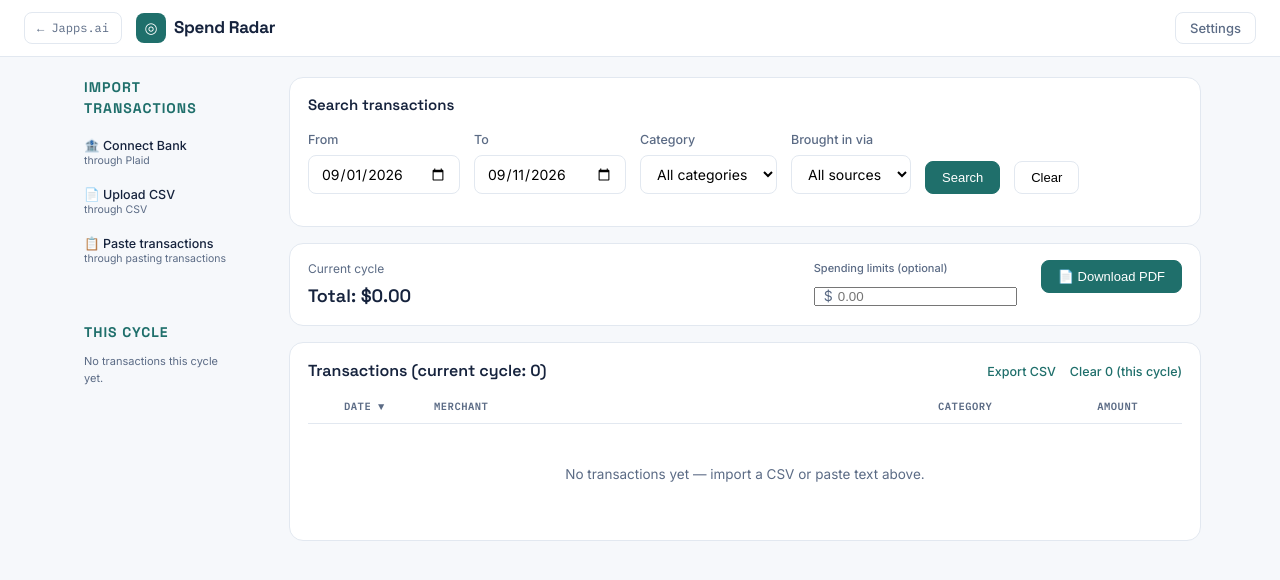
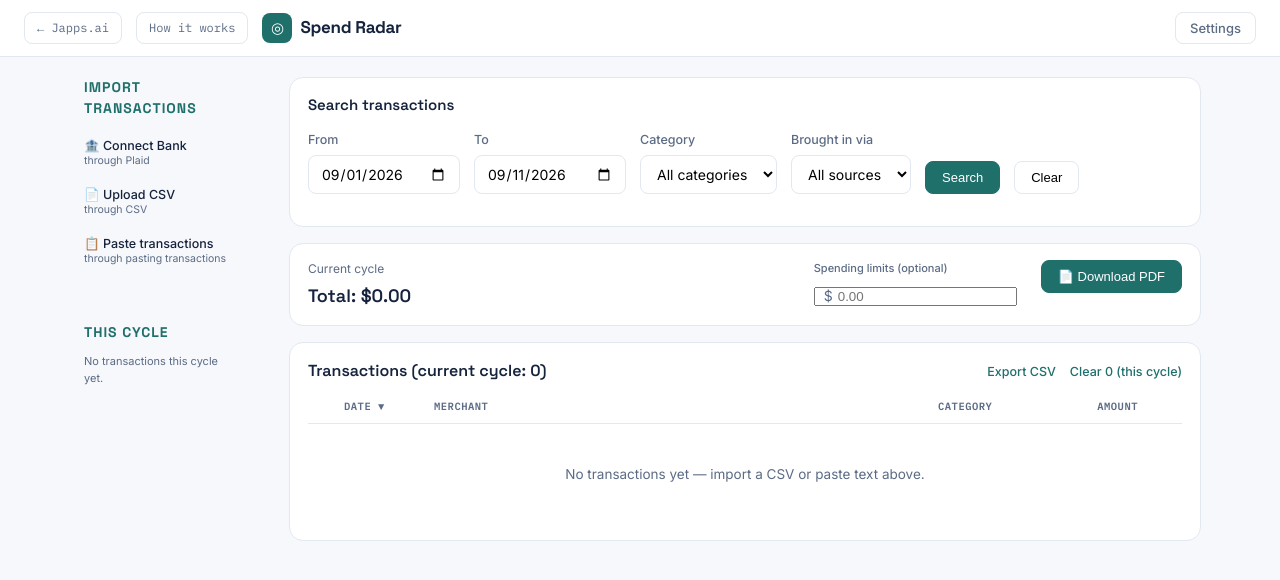
Before and after one commit to kodebus/spendradar, a website: page index.html in a window 1280 px wide. Drawn offline with nearby package versions, Linux system fonts and the light colour scheme.

```diff
--- a/index.html
+++ b/index.html
@@ -141,6 +141,7 @@
 <nav>
   <div class="nav-left">
     <a href="https://japps.ai" class="nav-back">← Japps.ai</a>
+    <a href="how-it-works.html" class="nav-back">How it works</a>
     <div class="brand"><div class="brand-icon">◎</div><div class="brand-name">Spend Radar</div></div>
   </div>
   <div class="nav-right">
```
